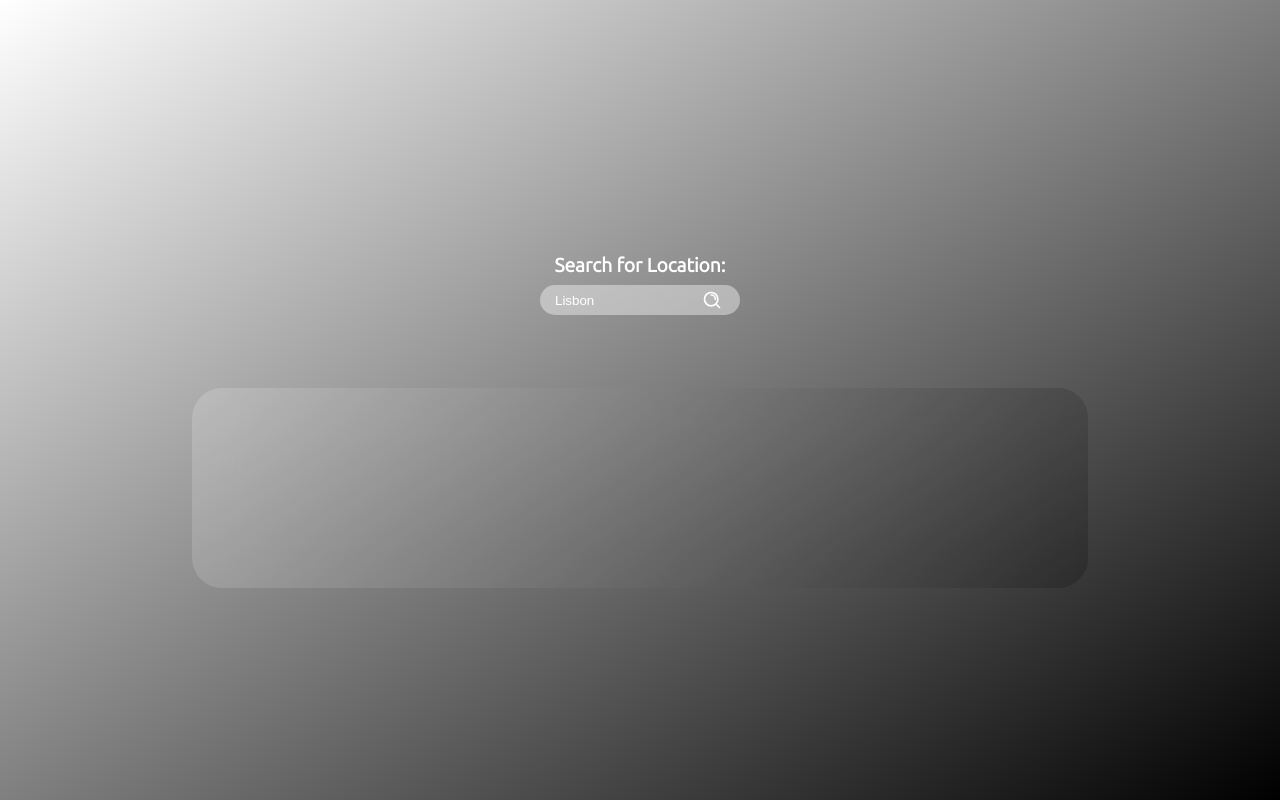
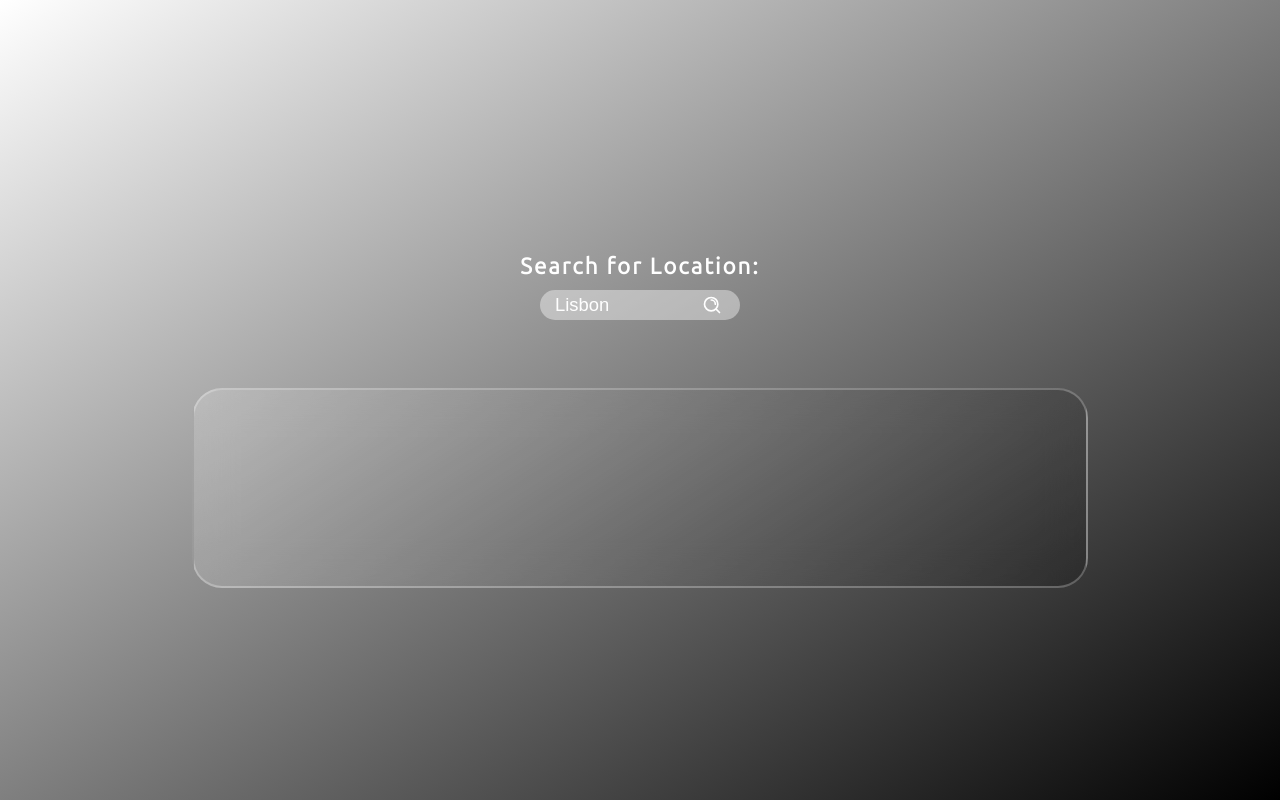
Before and after one commit to GoncaloJoseMoura/weather-app, a website built with webpack: page src/index.html in a window 1280 px wide. Built offline with nearby package versions, Linux system fonts and the light colour scheme; no server answers.

Commit message:
Change Input Size

```diff
--- a/src/style.css
+++ b/src/style.css
@@ -177,18 +177,22 @@ body {
         position: relative;
         display: flex;
         flex-direction: column;
-        width: 200px;
+        align-items: center;
+        width: 400px;
         height: 100px;
         gap: 10px;
 
         label {
             color: white;
-            font-size: 1.2rem;
+            font-size: 1.4rem;
+            letter-spacing: 2px;
             font-weight: 700;
             text-align: center;
+            margin-bottom: 2px;
         }
 
         div {
+            width: 200px;
             height: 30px;
             position: relative;
 
@@ -201,6 +205,8 @@ body {
                 appearance: none;
                 outline: none;
                 color: white;
+                font-size: 1.15rem;
+                font-weight: 500;
                 padding: 5px 15px;
             }
 
@@ -227,6 +233,7 @@ body {
         backdrop-filter: blur(20px);
         background-color: transparent;
         background-image: linear-gradient(120deg, rgba(255, 255, 255, 0.2), rgba(0, 0, 0, 0.2));
+        border: 2px solid rgba(255, 255, 255, 0.25);
         border-radius: 30px;
         width: 70vw;
         height: 25vh;
```
